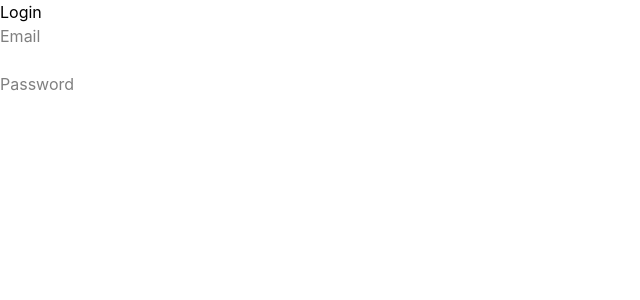
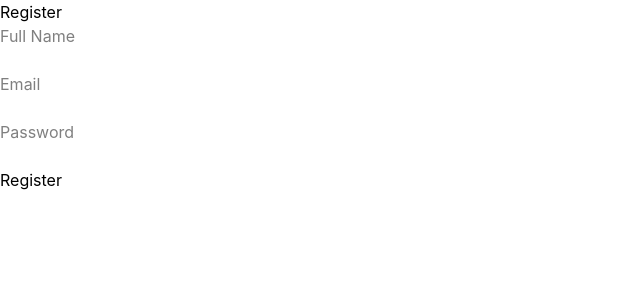
Before and after one commit to hanvithachavva-bit/AI-Interview-Preparation-Platform, a React (Vite) app in the folder client/: page / in a window 1280 px wide. Shown: the top 300 px of the page, without its empty margins (0-640 px from the left). Built offline with nearby package versions, Linux system fonts and the light colour scheme.

Commit message:
feat: implement user registration functionality

```diff
--- a/client/src/App.jsx
+++ b/client/src/App.jsx
@@ -1,7 +1,7 @@
-import Login from "./pages/Login";
+import Register from "./pages/Register";
 
 function App() {
-  return <Login />;
+  return <Register />;
 }
 
 export default App;
--- a/client/src/pages/Login.jsx
+++ b/client/src/pages/Login.jsx
@@ -1,5 +1,5 @@
 import { useState } from "react";
-
+import api from "../services/api";
 function Login() {
   const [formData, setFormData] = useState({
     email: "",
@@ -14,8 +14,21 @@ function Login() {
     });
   };
 
+  // Handle form submit
+  const handleSubmit = async (e) => {
+    e.preventDefault();
+
+    try {
+      const response = await api.post("/auth/login", formData);
+
+      console.log(response.data);
+    } catch (error) {
+      console.log(error.response?.data || error.message);
+    }
+  };
+
   return (
-    <div>
+    <form onSubmit={handleSubmit}>
       <h1>Login</h1>
 
       <input
@@ -36,7 +49,14 @@ function Login() {
         value={formData.password}
         onChange={handleChange}
       />
-    </div>
+
+      <br />
+      <br />
+
+      <button type="submit">
+        Login
+      </button>
+    </form>
   );
 }
 
--- a/client/src/pages/Register.jsx
+++ b/client/src/pages/Register.jsx
@@ -0,0 +1,74 @@
+import { useState } from "react";
+import api from "../services/api";
+
+function Register() {
+  const [formData, setFormData] = useState({
+    fullName: "",
+    email: "",
+    password: "",
+  });
+
+  const handleChange = (e) => {
+    setFormData({
+      ...formData,
+      [e.target.name]: e.target.value,
+    });
+  };
+
+  const handleSubmit = async (e) => {
+    e.preventDefault();
+
+    try {
+      const response = await api.post("/auth/register", formData);
+
+      console.log(response.data);
+    } catch (error) {
+      console.log(error.response?.data || error.message);
+    }
+  };
+
+  return (
+    <form onSubmit={handleSubmit}>
+      <h1>Register</h1>
+
+      <input
+        type="text"
+        name="fullName"
+        placeholder="Full Name"
+        value={formData.fullName}
+        onChange={handleChange}
+       />
+
+      <br />
+      <br />
+
+      <input
+        type="email"
+        name="email"
+        placeholder="Email"
+        value={formData.email}
+        onChange={handleChange}
+      />
+
+      <br />
+      <br />
+
+      <input
+        type="password"
+        name="password"
+        placeholder="Password"
+        value={formData.password}
+        onChange={handleChange}
+      />
+
+      <br />
+      <br />
+
+      <button type="submit">
+        Register
+      </button>
+    </form>
+  );
+}
+
+export default Register;
```
